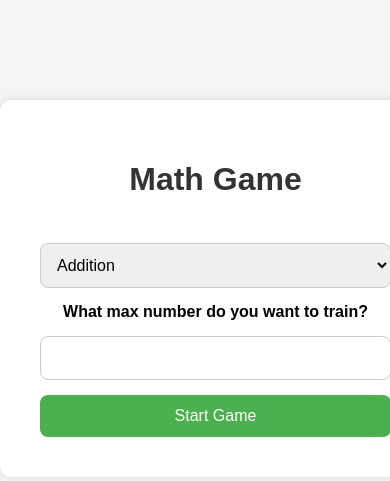
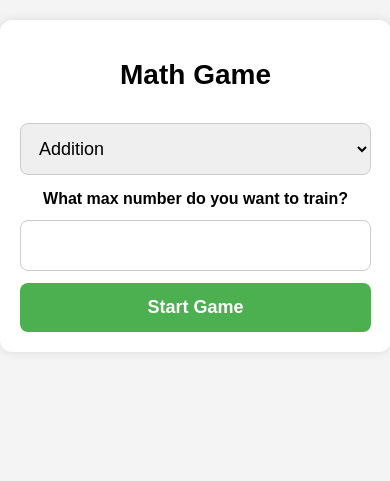
Before and after one commit to Kingkayman/math-game, a Flask app: page / in a window 390 px wide; the page is wider, and only the part inside the window is pictured. Shown: the top 481 px of that part. Run offline with Flask 3, Linux system fonts and the light colour scheme.

Commit message:
add PWA files

```diff
--- a/static/style.css
+++ b/static/style.css
@@ -6,38 +6,33 @@ body {
 }
 
 .container {
-    width: 400px;
-    max-width: 90%;
-    margin: 100px auto;
+    width: 90%;
+    max-width: 420px;
+    margin: 40px auto;
     background: white;
-    padding: 40px;
+    padding: 25px;
     border-radius: 12px;
     text-align: center;
     box-shadow: 0 0 10px rgba(0,0,0,0.1);
 }
 
 h1 {
-    margin-bottom: 30px;
-    color: #333;
+    font-size: 28px;
+    margin-bottom: 20px;
 }
 
 .question {
     font-size: 40px;
-    margin: 30px 0;
-}
-
-.game-info {
-    display: flex;
-    justify-content: space-between;
+    margin: 25px 0;
 }
 
 input,
 select,
 button {
     width: 100%;
-    padding: 12px;
-    margin-top: 15px;
-    font-size: 16px;
+    padding: 14px;
+    margin-top: 12px;
+    font-size: 18px;
     border-radius: 8px;
     border: 1px solid #ccc;
     box-sizing: border-box;
@@ -47,23 +42,40 @@ button {
     background: #4CAF50;
     color: white;
     border: none;
-    cursor: pointer;
+    font-weight: bold;
 }
 
-button:hover {
-    background: #45a049;
+button:active {
+    transform: scale(0.98);
+}
+
+.game-info {
+    display: flex;
+    justify-content: space-between;
+    font-size: 14px;
 }
 
 .play-again {
     display: inline-block;
     margin-top: 20px;
-    text-decoration: none;
     background: #4CAF50;
     color: white;
     padding: 12px 20px;
     border-radius: 8px;
+    text-decoration: none;
 }
 
 .score {
-    font-size: 24px;
+    font-size: 22px;
 }
+
+@media (max-width: 500px) {
+    .container {
+        margin: 20px auto;
+        padding: 20px;
+    }
+
+    .question {
+        font-size: 34px;
+    }
+}
--- /dev/null
+++ b/static/sw.js
@@ -0,0 +1 @@
+self.addEventListener("fetch", () => {});
--- a/templates/index.html
+++ b/templates/index.html
@@ -4,9 +4,12 @@
 <head>
     <meta charset="UTF-8">
     <meta name="viewport" content="width=device-width, initial-scale=1.0">
+    <meta name="theme-color" content="#4CAF50">
+
     <title>Math Game</title>
 
     <link rel="stylesheet" href="{{ url_for('static', filename='style.css') }}">
+    <link rel="manifest" href="/static/manifest.json">
 </head>
 
 <body>
@@ -19,13 +22,9 @@
 
         <h2>Game Over</h2>
 
-        <p class="score">
-            Your score: {{ score }}/10
-        </p>
+        <p class="score">Your score: {{ score }}/10</p>
 
-        <a class="play-again" href="/">
-            Play Again
-        </a>
+        <a class="play-again" href="/">Play Again</a>
 
     {% elif not question_data %}
 
@@ -44,13 +43,7 @@
                 Enter value
             </label>
 
-            <input
-                type="number"
-                name="value"
-                id="value-input"
-                min="1"
-                required
-            >
+            <input type="number" name="value" id="value-input" min="1" required>
 
             <button type="submit" name="start_game">
                 Start Game
@@ -61,11 +54,8 @@
     {% else %}
 
         <div class="game-info">
-
             <p>Round {{ round }}/10</p>
-
             <p>Score: {{ score }}</p>
-
         </div>
 
         <h2 class="question">
@@ -74,17 +64,9 @@
 
         <form method="POST">
 
-            <input
-                type="number"
-                name="answer"
-                placeholder="Your answer"
-                autofocus
-                required
-            >
+            <input type="number" name="answer" placeholder="Your answer" required autofocus>
 
-            <button type="submit">
-                Submit
-            </button>
+            <button type="submit">Submit</button>
 
         </form>
 
@@ -98,22 +80,15 @@ const gameType = document.getElementById("game-type");
 const label = document.getElementById("input-label");
 
 function updateLabel() {
-
     if (!gameType || !label) return;
 
     if (gameType.value === "multiplication") {
         label.innerText = "What multiplication table do you want to train?";
     }
-
     else if (gameType.value === "division") {
         label.innerText = "What division table do you want to train?";
     }
-
-    else if (gameType.value === "addition") {
-        label.innerText = "What max number do you want to train?";
-    }
-
-    else if (gameType.value === "subtraction") {
+    else {
         label.innerText = "What max number do you want to train?";
     }
 }
@@ -123,5 +98,12 @@ gameType.addEventListener("change", updateLabel);
 
 </script>
 
+<script>
+if ("serviceWorker" in navigator) {
+    navigator.serviceWorker.register("/static/sw.js")
+        .then(() => console.log("SW registered"));
+}
+</script>
+
 </body>
 </html>
```
Also changed, not shown: static/icon.png (added), static/manifest.json (added).
